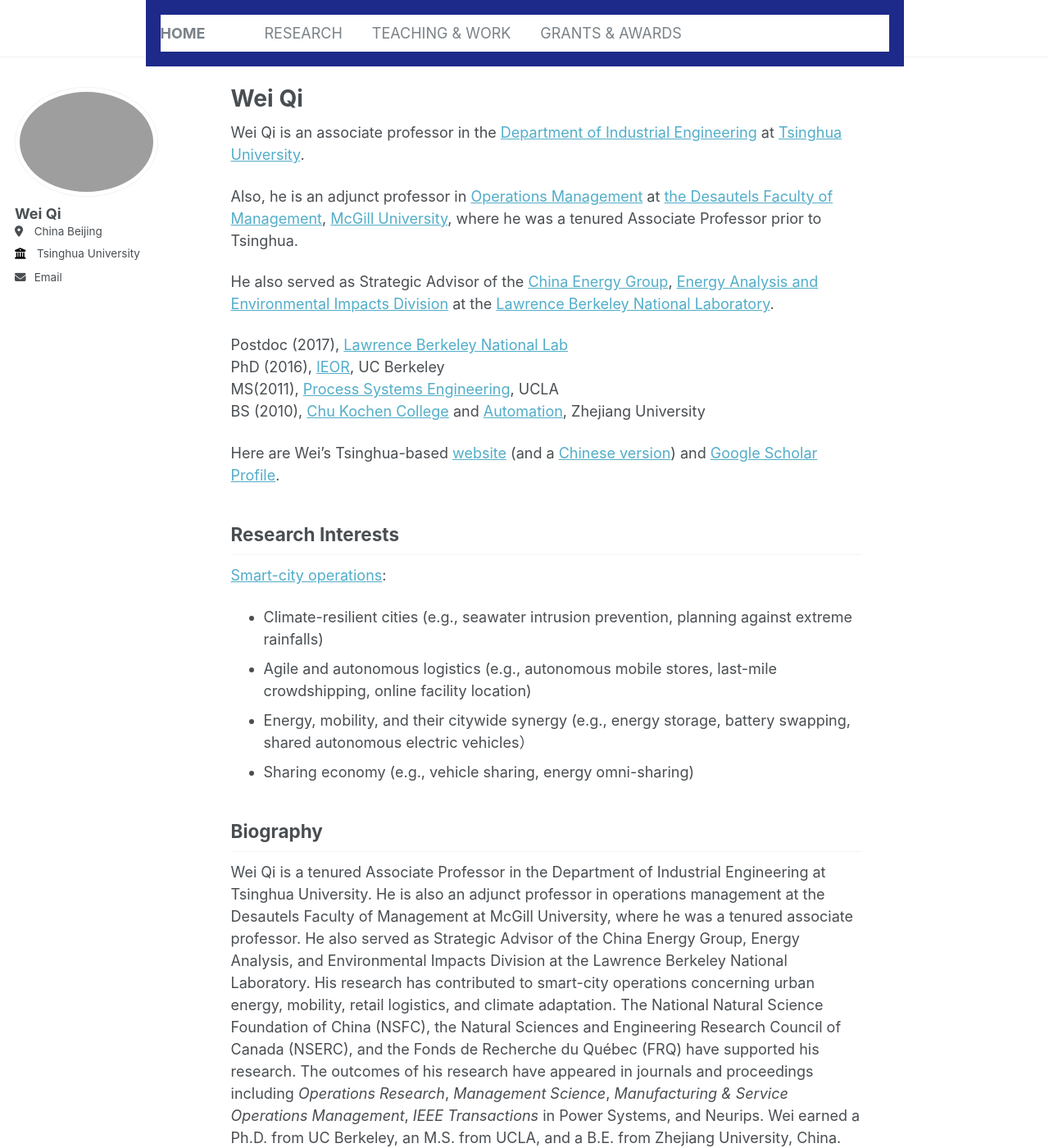
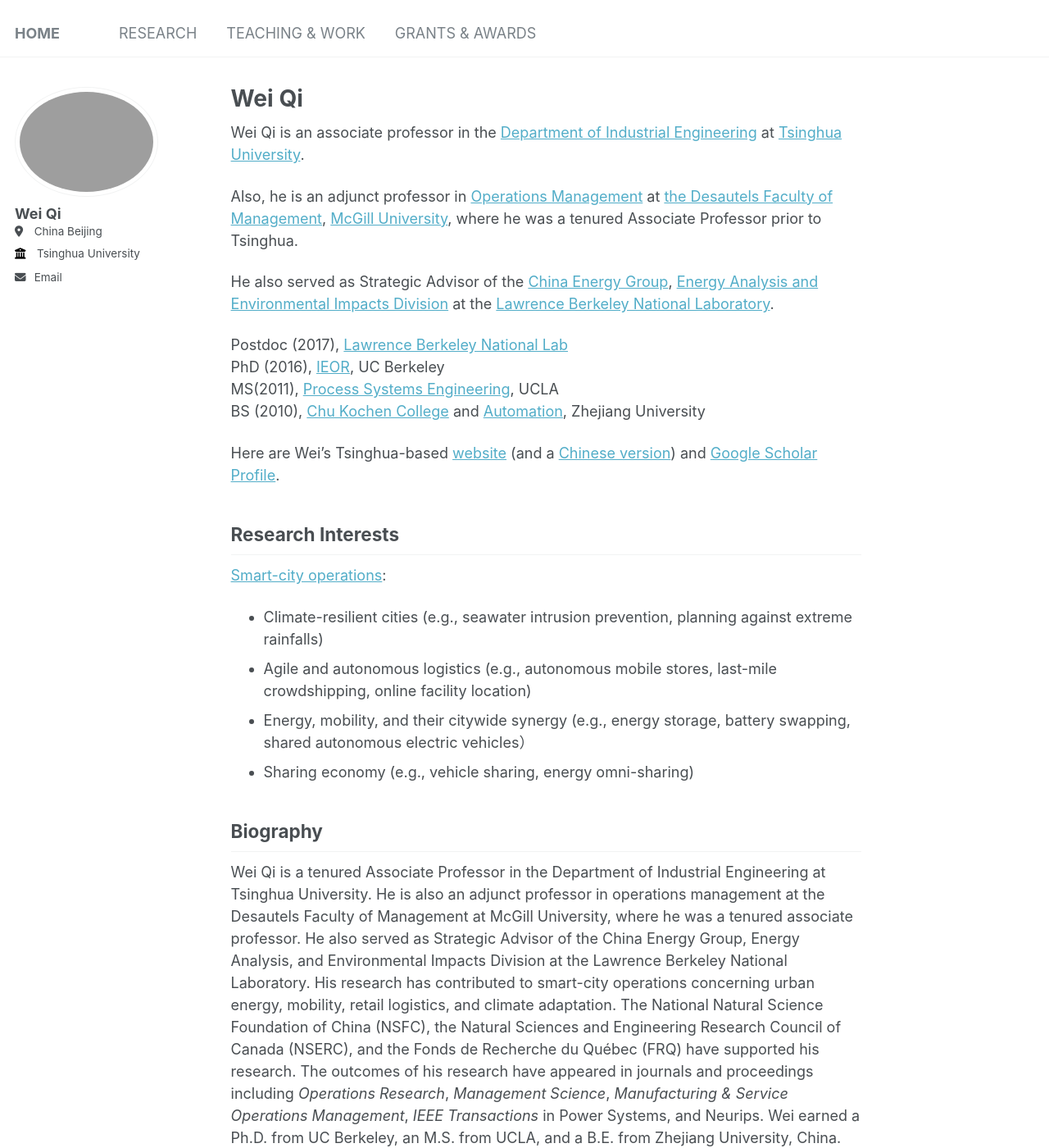
Before and after one commit to wei-qi-home/wei-qi-home.github.io, a Jekyll site: the page built from _pages/about.md, in a window 1280 px wide and 1400 px high. Shown: the whole window at 82% size. Built offline with Jekyll 4.4.1, drawn with Linux system fonts in a browser that asks for light colours.

Commit message:
Update masthead.html

```diff
--- a/_includes/masthead.html
+++ b/_includes/masthead.html
@@ -21,27 +21,3 @@
     </div>
   </div>
 </div>
-
-<!DOCTYPE html>
-<html lang="en">
-<head>
-    <meta charset="UTF-8">
-    <meta name="viewport" content="width=device-width, initial-scale=1.0">
-    <title>设置背景颜色</title>
-    <style>
-        /* 使用内联样式设置背景颜色 */
-        .masthead__inner-wrap {
-            background-color: rgb(30 42 138); /* 使用十六进制颜色码 */
-            padding: 1em 1em 1em;
-            max-width: 925px;
-            margin-left: auto;
-            margin-right: auto;
-            clear: both;
-        }
-    </style>
-</head>
-<body>
-    <div class="container">
-    </div>
-</body>
-</html>
```
